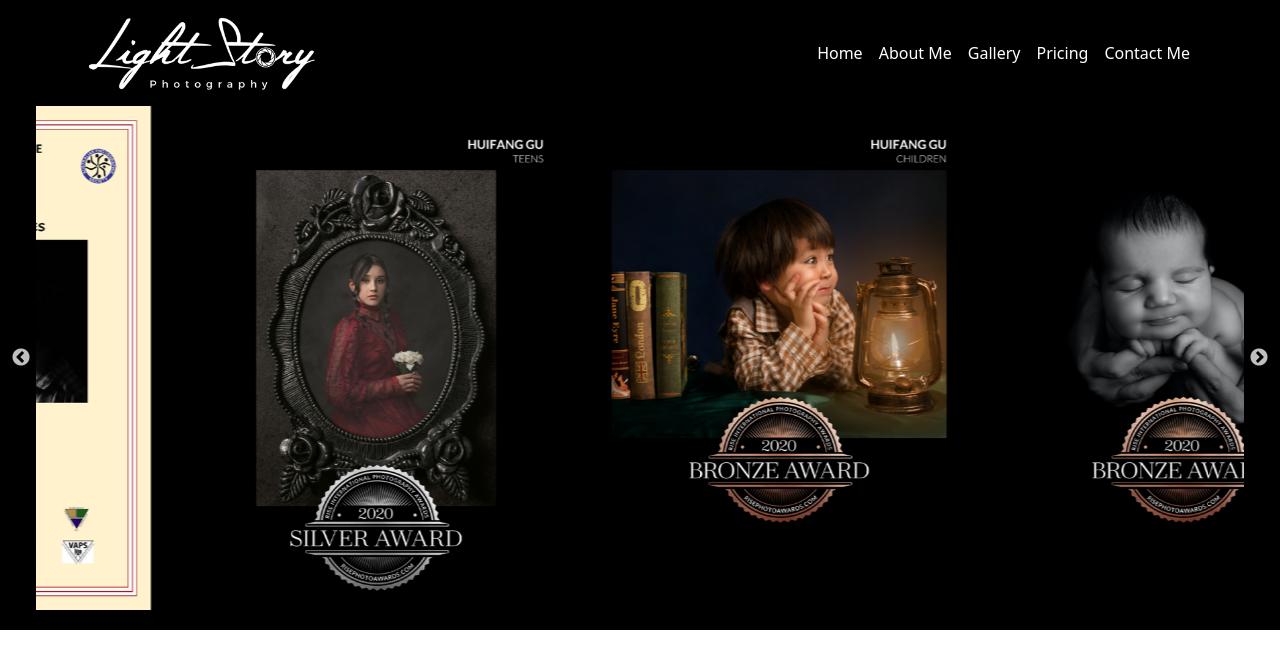
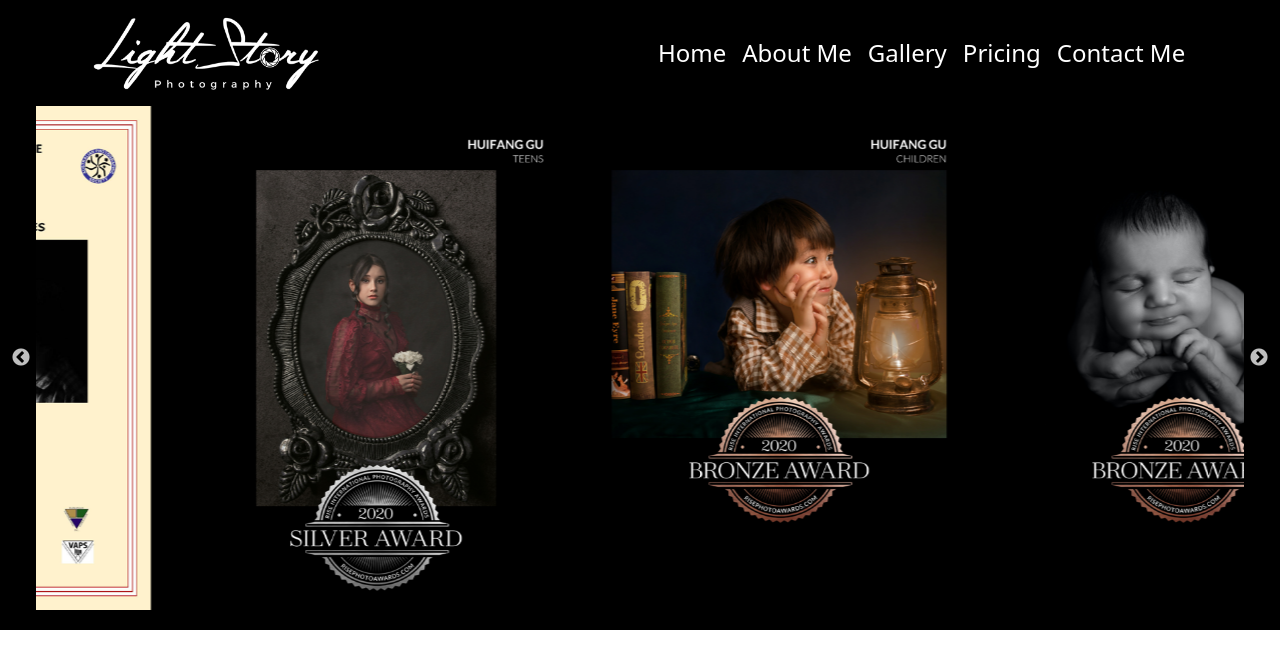
Before and after one commit to huifang719/lightstory, a React (Create React App) app: page / in a window 1280 px wide. Shown: the top 668 px of the page. Built offline with nearby package versions, Linux system fonts and the light colour scheme.

Commit message:
css changes on navbar for deploying

```diff
--- a/src/App.css
+++ b/src/App.css
@@ -13,12 +13,12 @@
 
 .navbar .navbar-nav .nav-link {
   color: #ffffff;
-  font-size: 1rem;
+  font-size: 1.5rem;
 }
 
 @media only screen and (max-width: 576px) {
   .navbar .navbar-nav .nav-link {
     color: #ffffff;
-    font-size: 0.8rem;
+    font-size: 1rem;
   }
 }
--- a/src/components/inc/MainNav.js
+++ b/src/components/inc/MainNav.js
@@ -6,7 +6,7 @@ import brand from '../image/logo.png';
 const MainNav = () => {
   return (
     <Navbar variant="dark" expand="lg">
-      <Container style={{ backgroudColor: '#14213d' }}>
+      <Container style={{ backgroudColor: '#14213d', width: '90%' }}>
         <Navbar.Brand className="sm-ms-0 md-ms-4 lg-ms-6" as={Link} to="/">
           <Image src={brand} style={{ height: '80px' }} />
         </Navbar.Brand>
```
